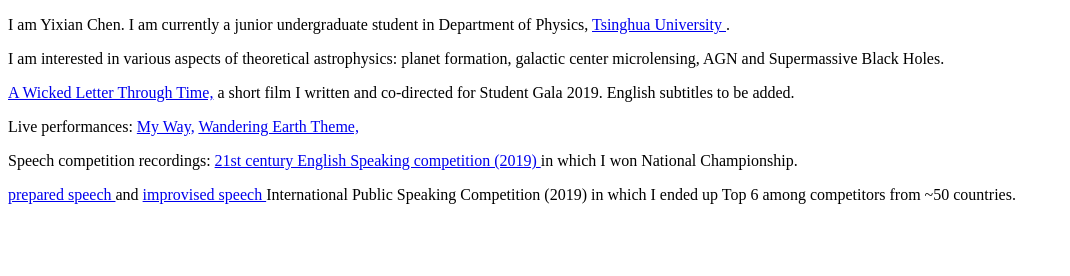
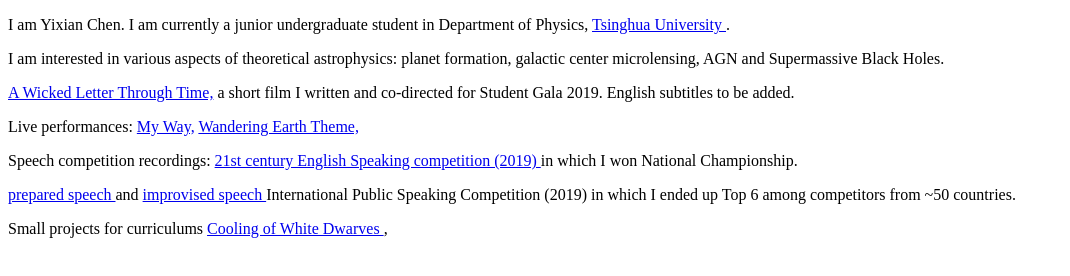
Before and after one commit to Yi-Xian-Chen/Yi-Xian-Chen.github.io, a plain HTML site: page index.html in a window 1280 px wide. Shown: the whole page, without its empty margins (0-1070 px from the left). Drawn offline with Linux system fonts and the light colour scheme.

Commit message:
Update index.html

```diff
--- a/index.html
+++ b/index.html
@@ -8,5 +8,5 @@
 <p> Speech competition recordings: <a class="tsou" href="https://v.qq.com/x/page/m0854qqypmh.html"> 21st century English Speaking competition (2019) </a> in which I won National Championship.
 <p> <a class="tsou" href="https://v.qq.com/x/page/a087135kihd.html"> prepared speech </a> and <a class="tsou" href="https://v.qq.com/x/page/q087145dnw0.html"> improvised speech </a> International Public Speaking Competition (2019) in which I ended up Top 6 among competitors from ~50 countries.
 </body>
-<p>
+<p> Small projects for curriculums <a class="tsou" href="https://yi-xian-chen.github.io/Yixian_Chen_optional.pdf"> Cooling of White Dwarves </a>,
 </html>
```
